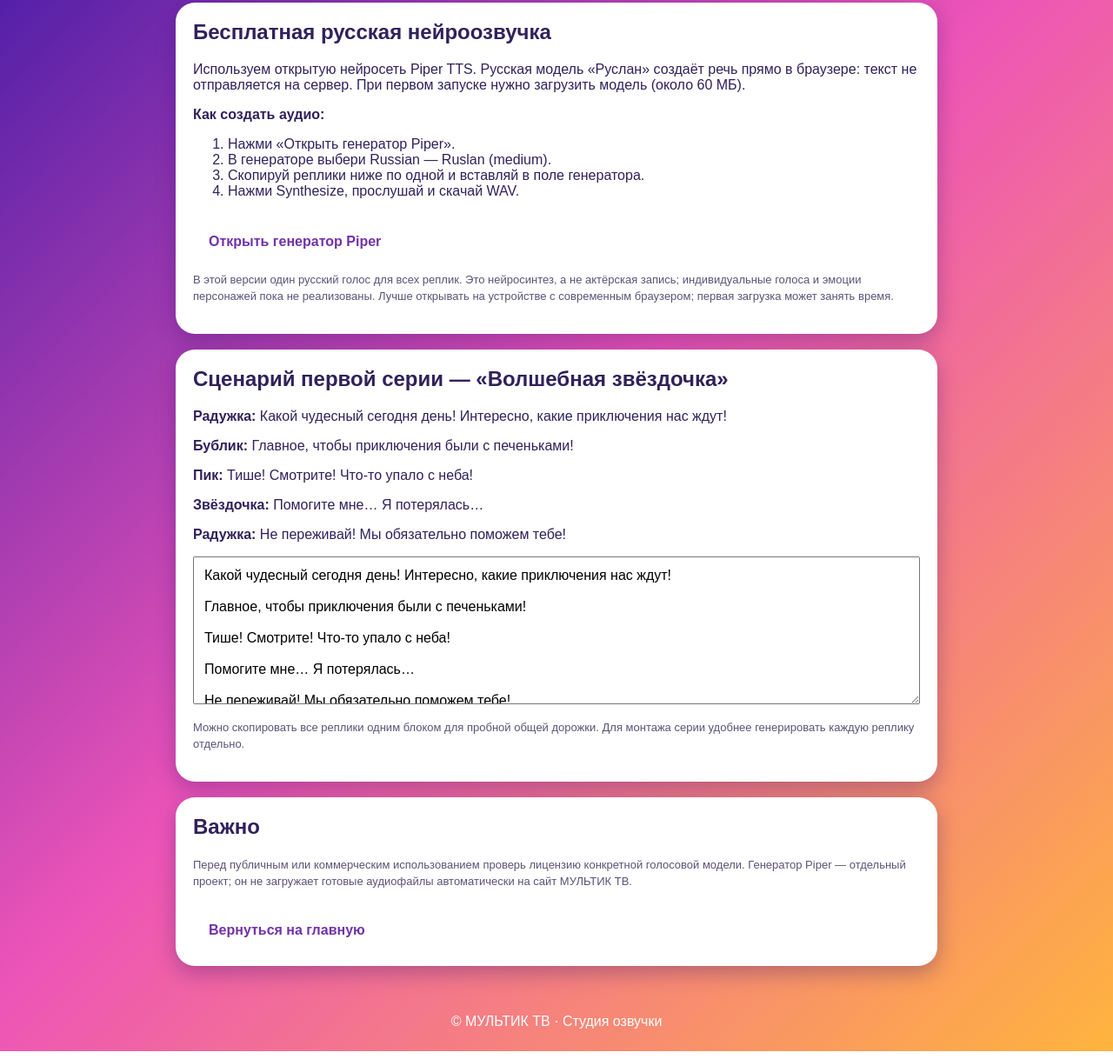
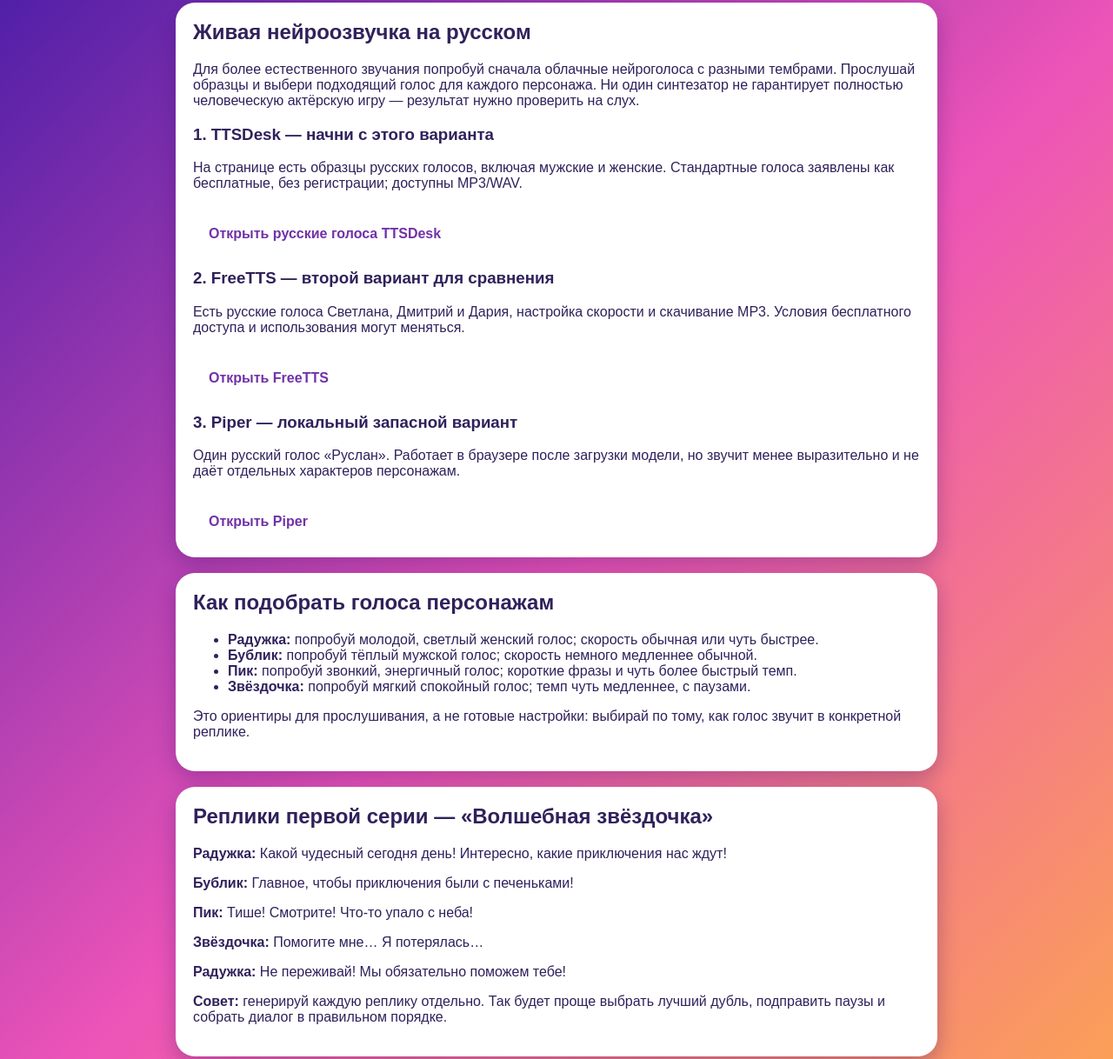
Before and after one commit to igoryukha809-cell/multik-tv, a plain HTML site: page voice-studio.html in a window 1280 px wide. Shown: the part 198-1416 px from the top of the page at 87% size. Drawn offline with Linux system fonts and the light colour scheme.

Commit message:
Add natural Russian neural voice options to studio

```diff
--- a/voice-studio.html
+++ b/voice-studio.html
@@ -15,39 +15,40 @@
 </header>
 <main>
 <section class="card">
-<h2>Бесплатная русская нейроозвучка</h2>
-<p>Используем открытую нейросеть Piper TTS. Русская модель «Руслан» создаёт речь прямо в браузере: текст не отправляется на сервер. При первом запуске нужно загрузить модель (около 60 МБ).</p>
-<p><strong>Как создать аудио:</strong></p>
-<ol>
-<li>Нажми «Открыть генератор Piper».</li>
-<li>В генераторе выбери Russian — Ruslan (medium).</li>
-<li>Скопируй реплики ниже по одной и вставляй в поле генератора.</li>
-<li>Нажми Synthesize, прослушай и скачай WAV.</li>
-</ol>
-<a class="promo-link" href="https://piper-tts.github.io/" target="_blank" rel="noopener noreferrer">Открыть генератор Piper</a>
-<p class="note">В этой версии один русский голос для всех реплик. Это нейросинтез, а не актёрская запись; индивидуальные голоса и эмоции персонажей пока не реализованы. Лучше открывать на устройстве с современным браузером; первая загрузка может занять время.</p>
+<h2>Живая нейроозвучка на русском</h2>
+<p>Для более естественного звучания попробуй сначала облачные нейроголоса с разными тембрами. Прослушай образцы и выбери подходящий голос для каждого персонажа. Ни один синтезатор не гарантирует полностью человеческую актёрскую игру — результат нужно проверить на слух.</p>
+<h3>1. TTSDesk — начни с этого варианта</h3>
+<p>На странице есть образцы русских голосов, включая мужские и женские. Стандартные голоса заявлены как бесплатные, без регистрации; доступны MP3/WAV.</p>
+<a class="promo-link" href="https://ttsdesk.com/russian-text-to-speech" target="_blank" rel="noopener noreferrer">Открыть русские голоса TTSDesk</a>
+<h3>2. FreeTTS — второй вариант для сравнения</h3>
+<p>Есть русские голоса Светлана, Дмитрий и Дария, настройка скорости и скачивание MP3. Условия бесплатного доступа и использования могут меняться.</p>
+<a class="promo-link" href="https://freetts.org/text-to-speech/russian" target="_blank" rel="noopener noreferrer">Открыть FreeTTS</a>
+<h3>3. Piper — локальный запасной вариант</h3>
+<p>Один русский голос «Руслан». Работает в браузере после загрузки модели, но звучит менее выразительно и не даёт отдельных характеров персонажам.</p>
+<a class="promo-link" href="https://piper-tts.github.io/" target="_blank" rel="noopener noreferrer">Открыть Piper</a>
 </section>
 <section class="card">
-<h2>Сценарий первой серии — «Волшебная звёздочка»</h2>
+<h2>Как подобрать голоса персонажам</h2>
+<ul>
+<li><strong>Радужка:</strong> попробуй молодой, светлый женский голос; скорость обычная или чуть быстрее.</li>
+<li><strong>Бублик:</strong> попробуй тёплый мужской голос; скорость немного медленнее обычной.</li>
+<li><strong>Пик:</strong> попробуй звонкий, энергичный голос; короткие фразы и чуть более быстрый темп.</li>
+<li><strong>Звёздочка:</strong> попробуй мягкий спокойный голос; темп чуть медленнее, с паузами.</li>
+</ul>
+<p>Это ориентиры для прослушивания, а не готовые настройки: выбирай по тому, как голос звучит в конкретной реплике.</p>
+</section>
+<section class="card">
+<h2>Реплики первой серии — «Волшебная звёздочка»</h2>
 <p><strong>Радужка:</strong> Какой чудесный сегодня день! Интересно, какие приключения нас ждут!</p>
 <p><strong>Бублик:</strong> Главное, чтобы приключения были с печеньками!</p>
 <p><strong>Пик:</strong> Тише! Смотрите! Что-то упало с неба!</p>
 <p><strong>Звёздочка:</strong> Помогите мне… Я потерялась…</p>
 <p><strong>Радужка:</strong> Не переживай! Мы обязательно поможем тебе!</p>
-<textarea readonly rows="8" style="width:100%;box-sizing:border-box;font:inherit;padding:12px">Какой чудесный сегодня день! Интересно, какие приключения нас ждут!
-
-Главное, чтобы приключения были с печеньками!
-
-Тише! Смотрите! Что-то упало с неба!
-
-Помогите мне… Я потерялась…
-
-Не переживай! Мы обязательно поможем тебе!</textarea>
-<p class="note">Можно скопировать все реплики одним блоком для пробной общей дорожки. Для монтажа серии удобнее генерировать каждую реплику отдельно.</p>
+<p><strong>Совет:</strong> генерируй каждую реплику отдельно. Так будет проще выбрать лучший дубль, подправить паузы и собрать диалог в правильном порядке.</p>
 </section>
 <section class="card">
-<h2>Важно</h2>
-<p class="note">Перед публичным или коммерческим использованием проверь лицензию конкретной голосовой модели. Генератор Piper — отдельный проект; он не загружает готовые аудиофайлы автоматически на сайт МУЛЬТИК ТВ.</p>
+<h2>Важно о приватности и правах</h2>
+<p class="note">Не вводи в сторонние сервисы личные данные, пароли или закрытые материалы. У облачных генераторов текст может обрабатываться на их серверах — сначала прочитай их политику конфиденциальности. Перед публикацией аудио в эфире или коммерческом проекте проверь условия лицензии сервиса и голосовой модели; бесплатный доступ сам по себе не означает разрешение на вещание.</p>
 <a class="promo-link" href="index.html">Вернуться на главную</a>
 </section>
 </main>
```
